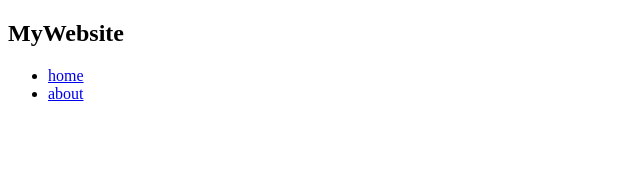
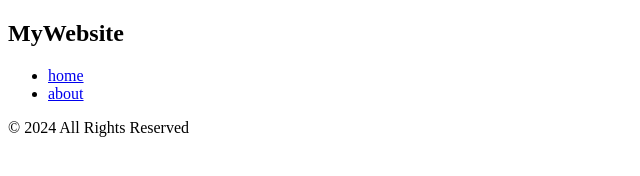
Before and after one commit to davidemeliyanov/new-repo, a plain HTML site: page index.html in a window 1280 px wide. Shown: the whole page, without its empty margins (0-640 px from the left). Drawn offline with Linux system fonts and the light colour scheme.

Commit message:
added copyriths to footer

```diff
--- a/index.html
+++ b/index.html
@@ -24,6 +24,12 @@
         </div>
     </header>
     <main></main>
-    <footer></footer>
+    <footer>
+        <div class="container">
+            <div class="copyrights">
+                <p>&copy; 2024 All Rights Reserved</p>
+            </div>
+        </div>
+    </footer>
 </body>
 </html>
```
